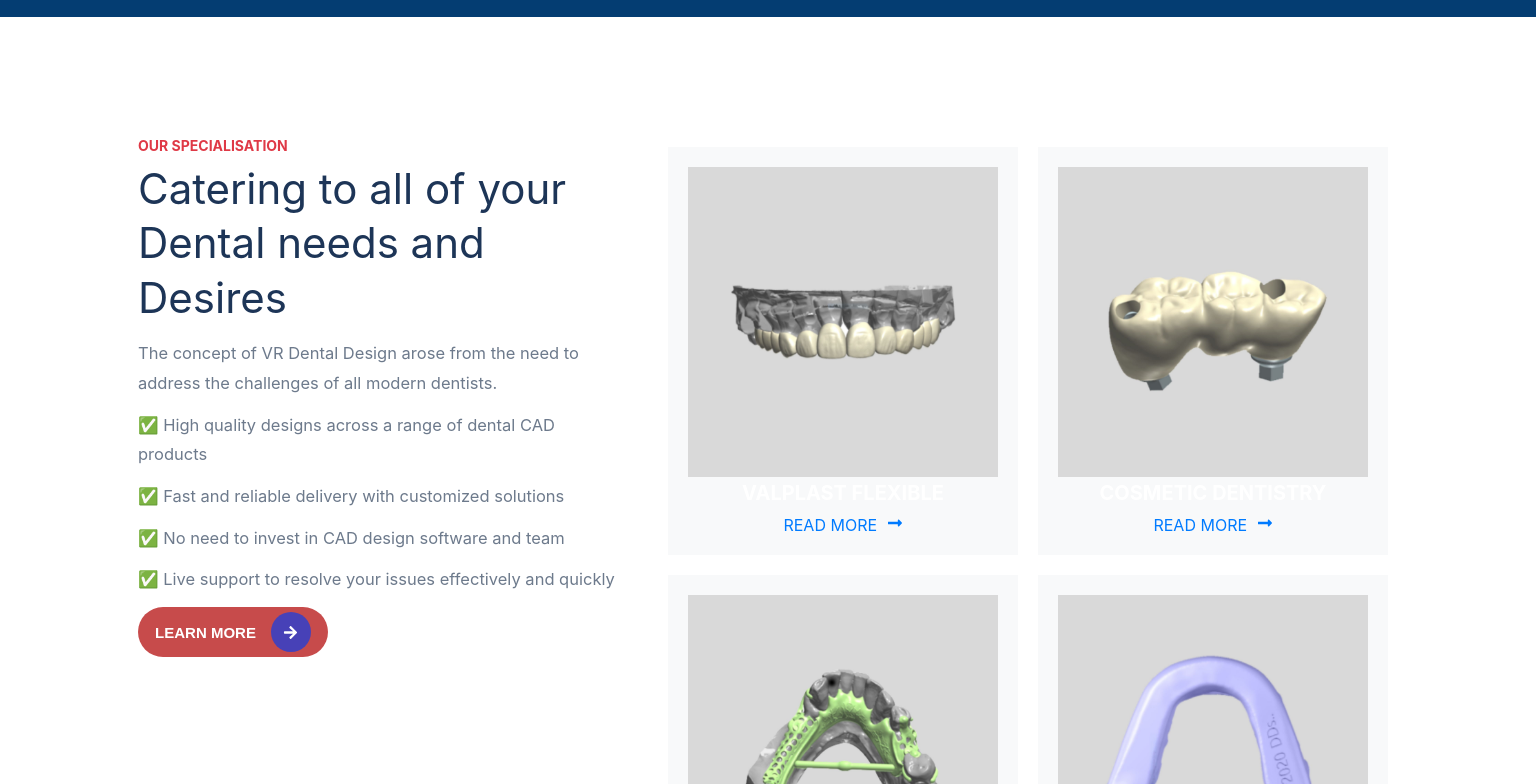
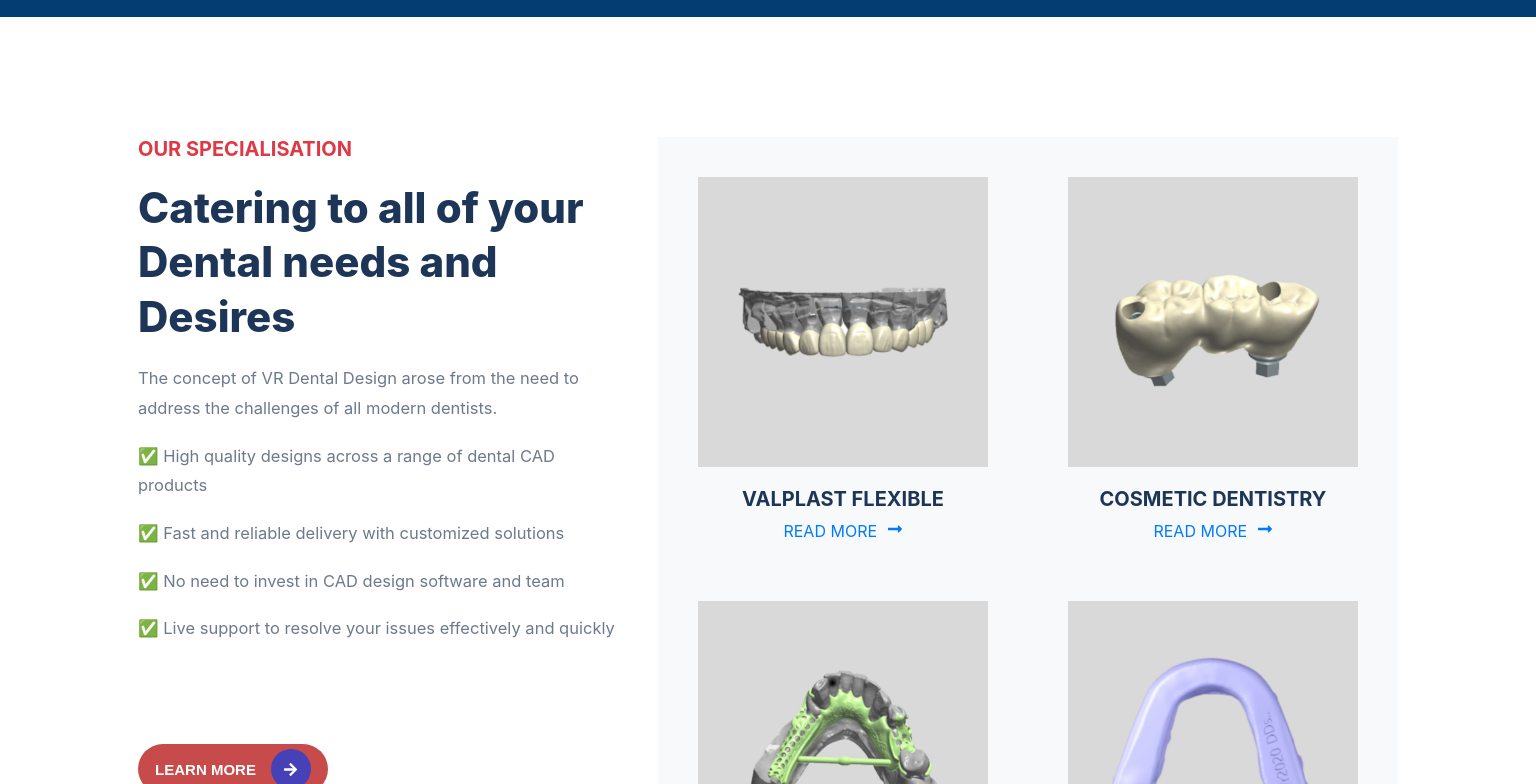
Before and after one commit to iammayank0/vrdentaldesign-frontend, a React (Create React App) app: page / in a window 1536 px wide. Shown: the part 2700-3484 px from the top of the page. Built offline with nearby package versions, Linux system fonts and the light colour scheme.

Commit message:
why-choose-us-area Start

```diff
--- a/src/Components/Main/Main.css
+++ b/src/Components/Main/Main.css
@@ -529,7 +529,6 @@ input[type="text"], input[type="email"], input[type="number"] {
 
 .single-service-box {
   flex: 1 1 calc(50% - 20px);
-  margin: 10px;
   background-color: #f8f9fa;
   padding: 20px;
   text-align: center;
@@ -548,6 +547,7 @@ input[type="text"], input[type="email"], input[type="number"] {
 .single-service-box h3 {
   font-size: 1.25rem;
   margin-bottom: 10px;
+  color: #1d3557;
 }
 
 .read-more-btn {
@@ -563,6 +563,26 @@ input[type="text"], input[type="email"], input[type="number"] {
 
 .arrow-btn {
   margin-left: 5px;
+}
+
+@media (min-width: 1430px) {
+  .service-title {
+    margin-bottom: 20px;
+    font-size: 20px;
+  }
+
+  .service-content h2 {
+    margin-bottom: 20px;
+    font-size: 42px;
+    font-weight: 800;
+  }
+  .service-content p {
+    margin-bottom: 18px;
+  }
+
+  .learnMore-button{
+    margin-top: 100px;
+  }
 }
 
 @media (min-width: 1400px) {
@@ -624,7 +644,7 @@ input[type="text"], input[type="email"], input[type="number"] {
 
 @media (max-width: 575px) {
   .container, .main-banner, .container-about, .container-fact, .container-services {
-      max-width: 600px;
+      max-width: 650px;
   }
 
   .content-image, .about-content {
@@ -632,3 +652,13 @@ input[type="text"], input[type="email"], input[type="number"] {
     max-width: 100%;
   }
 }
+
+@media (max-width: 700px) {
+  .service-area {
+    flex-direction: column;
+  }
+
+  .service-content, .service-img {
+    flex: 1 1 100%;
+  }
+}
--- a/src/Components/Main/Main.js
+++ b/src/Components/Main/Main.js
@@ -227,11 +227,13 @@ const Main = () => {
           <div className="service-content">
             <span className='service-title'>OUR SPECIALISATION</span>
             <h2>Catering to all of your Dental needs and Desires</h2>
+            <p></p>
             <p>The concept of VR Dental Design arose from the need to address the challenges of all modern dentists.</p>
             <p>✅ High quality designs across a range of dental CAD products</p>
             <p>✅ Fast and reliable delivery with customized solutions</p>
             <p>✅ No need to invest in CAD design software and team</p>
             <p>✅ Live support to resolve your issues effectively and quickly</p>
+            <p></p>
             <div className="learnMore-button">
               <button type="button" className="learn-more-button">
                 LEARN MORE
@@ -241,22 +243,22 @@ const Main = () => {
           </div>
           <div className="service-img">
             <div className="single-service-box">
-              <img src={serviceImg1} alt="VALPLAST FLEXIBLE" />
+              <img src={serviceImg1} alt="VALPLAST FLEXIBLE" className='service-img' />
               <h3>VALPLAST FLEXIBLE</h3>
               <a href="#/" className='read-more-btn'>READ MORE <span className='arrow-btn'><FaLongArrowAltRight /></span></a>
             </div>
             <div className="single-service-box">
-              <img src={serviceImg2} alt="COSMETIC DENTISTRY" />
+              <img src={serviceImg2} alt="COSMETIC DENTISTRY" className='service-img' />
               <h3>COSMETIC DENTISTRY</h3>
               <a href="#/" className='read-more-btn'>READ MORE <span className='arrow-btn'><FaLongArrowAltRight /></span></a>
             </div>
             <div className="single-service-box">
-              <img src={serviceImg3} alt="INLAY ONLAY" />
+              <img src={serviceImg3} alt="INLAY ONLAY" className='service-img' />
               <h3>INLAY ONLAY</h3>
               <a href="#/" className='read-more-btn'>READ MORE <span className='arrow-btn'><FaLongArrowAltRight /></span></a>
             </div>
             <div className="single-service-box">
-              <img src={serviceImg4} alt="VENEER" />
+              <img src={serviceImg4} alt="VENEER" className='service-img' />
               <h3>VENEER</h3>
               <a href="#/" className='read-more-btn'>READ MORE <span className='arrow-btn'><FaLongArrowAltRight /></span></a>
             </div>
@@ -265,6 +267,21 @@ const Main = () => {
       </div>
     </section>
 
+     {/* why choose us */}
+
+    <section className='why-choose-us-area'>
+      <div className='container-why-choose-us'>
+        <div className="why-choose-us-content">
+          <div className='why-choose-us-text'>
+            <span className='why-choose-us-text-title'>WHY YOU CHOOSE US</span>
+            <h2>What we do why we are exceptional than others</h2>
+            <ul className='features-list'></ul>
+          </div>
+        </div>
+      </div>
+    </section>
+
+
 
     </div>
   )
```
